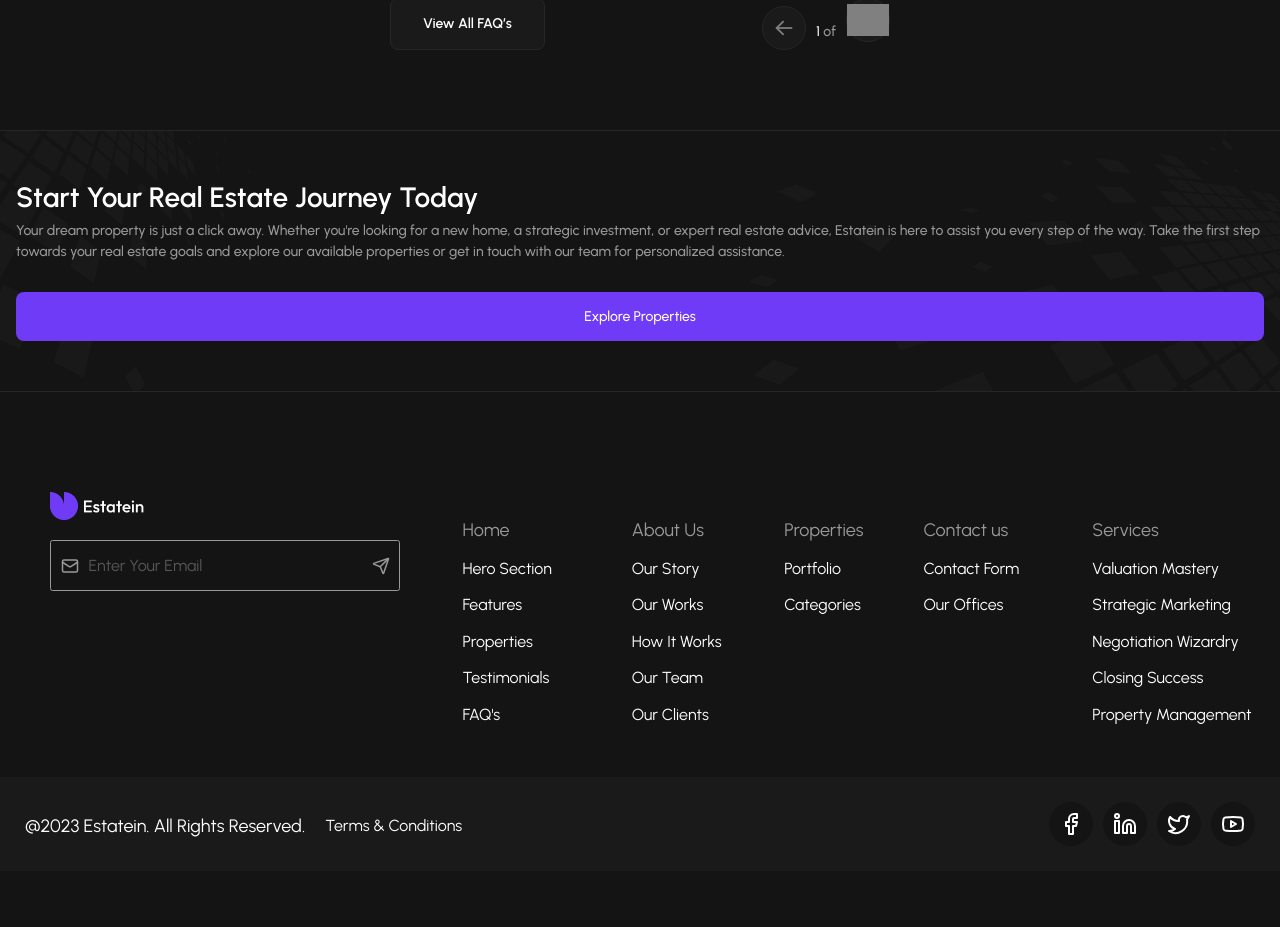
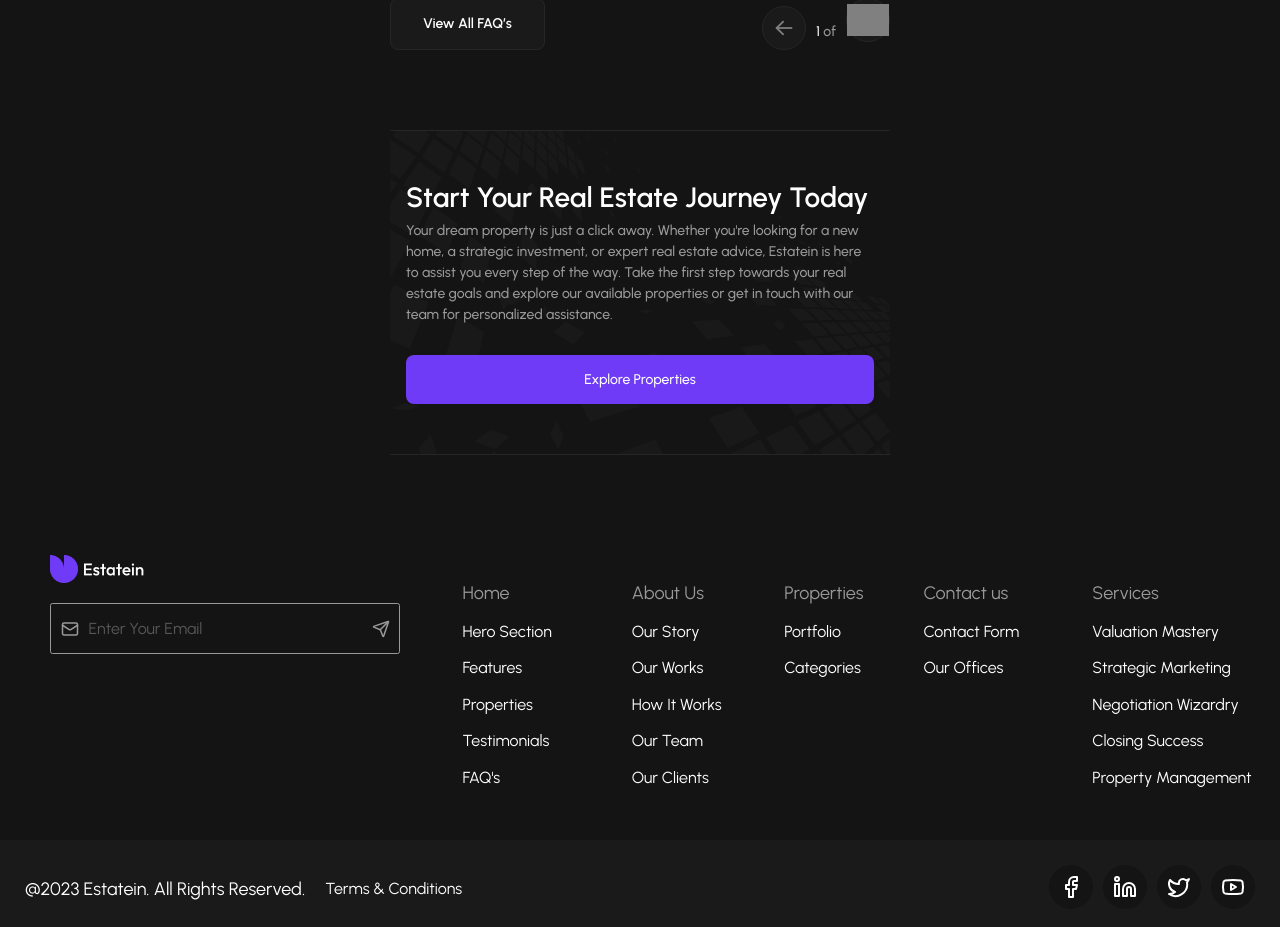
Before and after one commit to beqa200/real-estate-collab, a React (Vite) app: page / in a window 1280 px wide. Shown: the part 3015-3942 px from the top of the page. Before the commit the page ends 3886 px from the top, so only its background shows below. Built offline with nearby package versions, Linux system fonts and the light colour scheme; no server answers; grey boxes are pictures that could not be loaded.

Commit message:
fit he view of the images in Suggestion.tsx file, also add max-width and margin-iinline property to the component

```diff
--- a/src/components/home/Suggestion.tsx
+++ b/src/components/home/Suggestion.tsx
@@ -27,8 +27,8 @@ const Suggestion: React.FC<{
 
   return (
     <div
-      className="w-full py-[5rem] px-[1.6rem] border-y-1 border-y-[#262626] mt-[6.4rem] relative overflow-hidden
-                tablet:flex tablet:items-center tablet:justify-between tablet:py-[6rem] tablet:px-[8rem]
+      className="w-full py-[5rem] px-[1.6rem] border-y-1 border-y-[#262626] mx-auto mt-[6.4rem] relative overflow-hidden
+                max-w-[50rem] tablet:flex tablet:items-center tablet:justify-between tablet:py-[6rem] tablet:px-[8rem]
                 desktop:py-[10rem] desktop:px-[16.2rem]"
     >
       <div className="z-1 sticky">
@@ -62,7 +62,7 @@ const Suggestion: React.FC<{
       </div>
       <div
         className="absolute right-0 bottom-0
-                  "
+                  tablet:scale-x-[-1]"
       >
         <img
           src={
```
